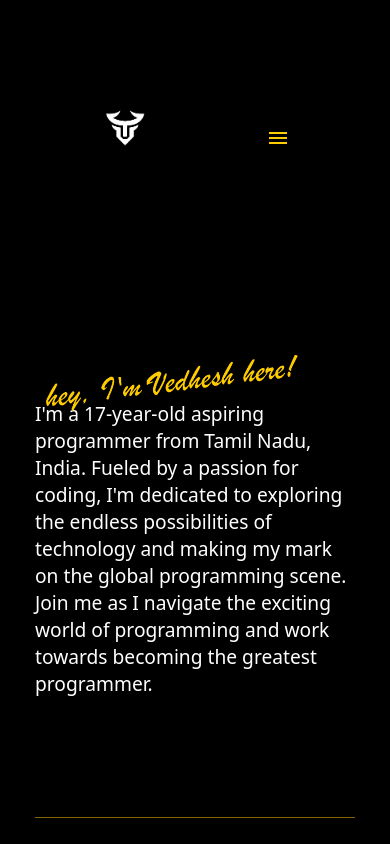
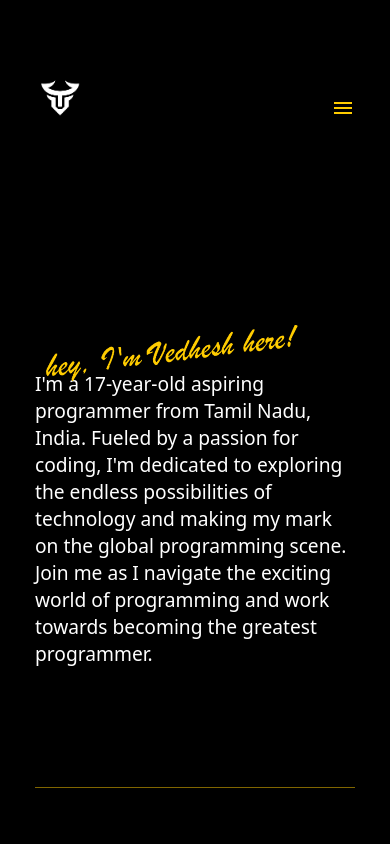
Before and after one commit to VByte-dev/VByte-Landing-Page, a plain HTML site: page about.html in a window 390 px wide. Shown: the top 844 px of the page. Drawn offline with nearby package versions, Linux system fonts and the light colour scheme; a web font is replaced by a local one.

Commit message:
Update about.css

```diff
--- a/about.css
+++ b/about.css
@@ -128,7 +128,7 @@ a {
     align-items: end;
   }
   .nav {
-    padding: 70px 35px -50px 35px;
+    padding: 70px 35px 0px 35px;
     display: block;
   }
   #navIcons {
```
